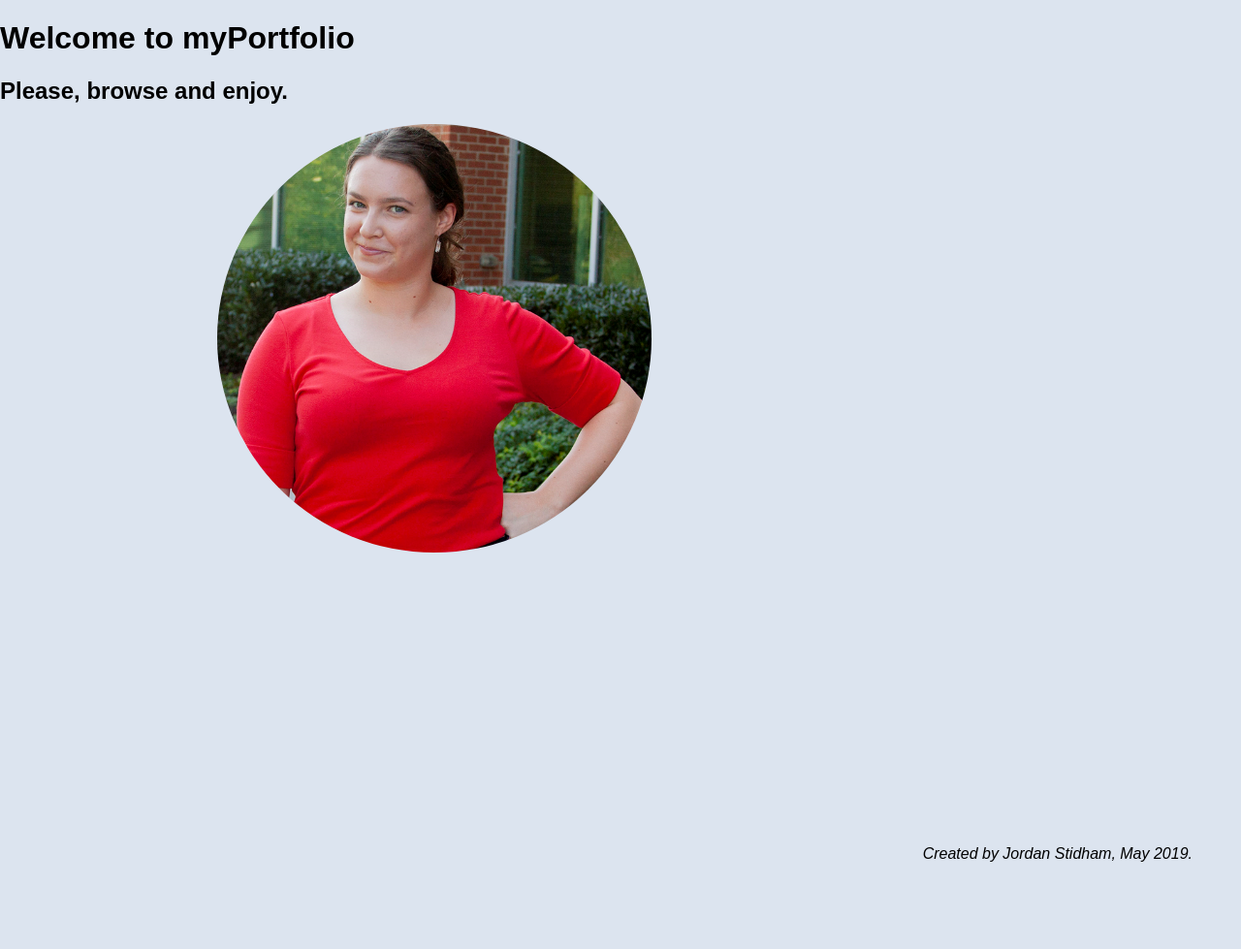
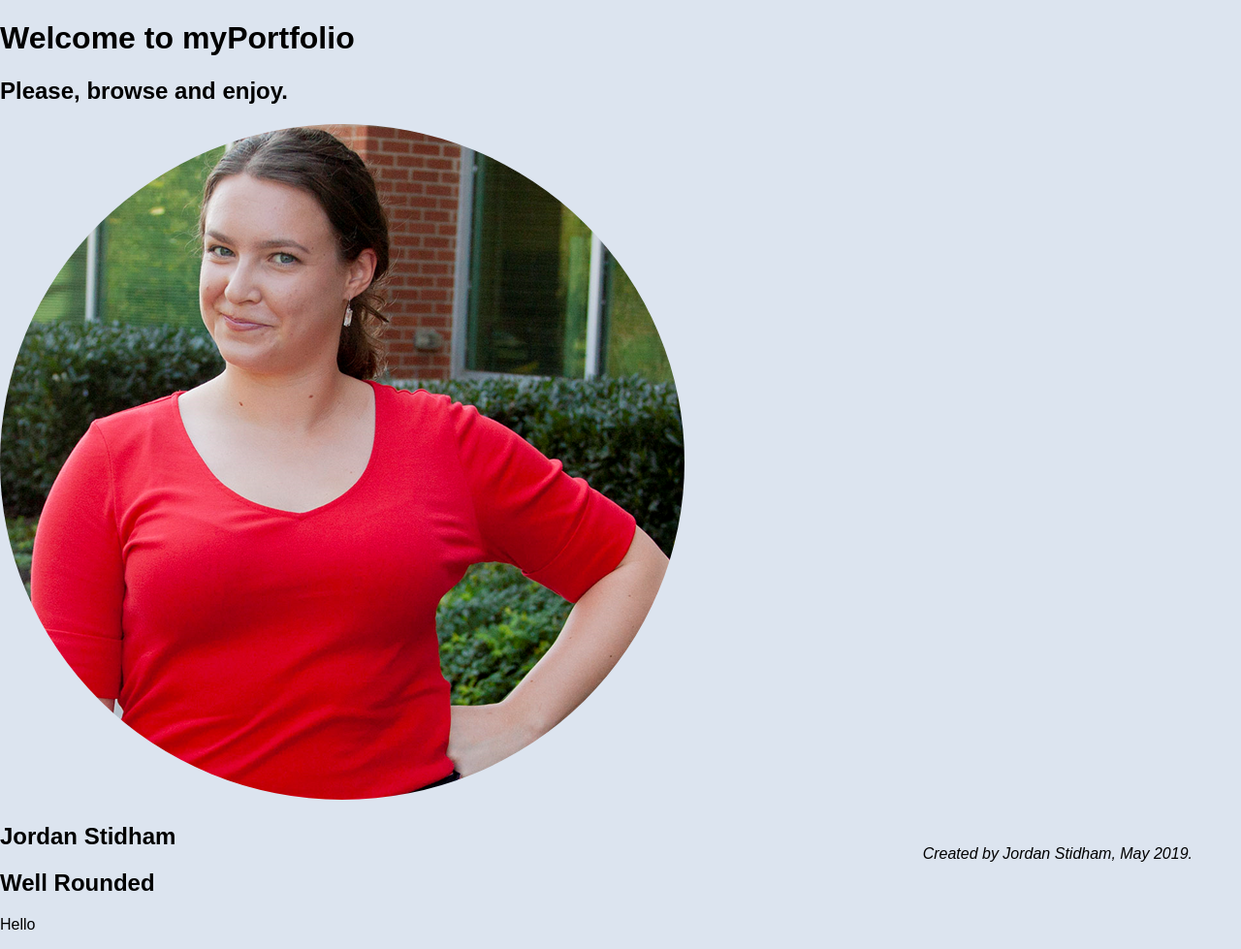
Before and after one commit to jordanstidham/PORTFOLIO, a Jekyll site: the page built from README.md, in a window 1280 px wide. Shown: the whole page at 97% size. Built offline with Jekyll 4.4.1, drawn with Linux system fonts in a browser that asks for light colours; our own code applies the rules of GitHub Pages for plain Markdown files; before the commit the page ends 900 px from its top, so only the background shows below that.

Commit message:
Update default.html

```diff
--- a/_layouts/default.html
+++ b/_layouts/default.html
@@ -2,7 +2,7 @@
 <html lang="en">
 	<head>
 		<meta charset="UTF-8">
-		<meta name="viewport" content="width=device-width, inital-
+		<meta name="viewport" content="width=device-width, inital-scale=>
 		<meta http-equiv="X-UA-Compatible" content="ie=edge">
 		<title>Jordan R. Stidham</title>
 		<link rel="stylesheet" type="text/css" href="css/main.css">
@@ -19,22 +19,21 @@
 					<h2>Please, browse and enjoy.</h2>
 				</div>
 				<div class="welcome-right"></div>
-			</section
+			</section>
 
-
-
-   		<div id="container1">
-			<img src="headshot.png" alt="headshot" class="rounded-corners, center";>
+			<section class="about-me">
+				<img class="about-img" src="headshot.png" alt="A picture of Jordan Stidham" class="rounded-corners, center";>
+				<h1 class="about-title">Jordan Stidham</h1>
+				<h2 class="about-subtitle">Well Rounded</h2>
+				<div class=about-text">
+					<p>Hello</p>
 			<style>
 				img {
 				  border-radius: 50%; }
-				.center {
-				  display: block;
-				  margin-left: auto;
-				  margin-right: auto;
-				  width: 50%;}
 			</style>
-    		</div><!-- /.container1 -->
-<address>Created by Jordan Stidham, May 2019.</address>
-		</body>
+    		</section>
+
+		<address>Created by Jordan Stidham, May 2019.</address>
+
+	</body>
 </html>
```
